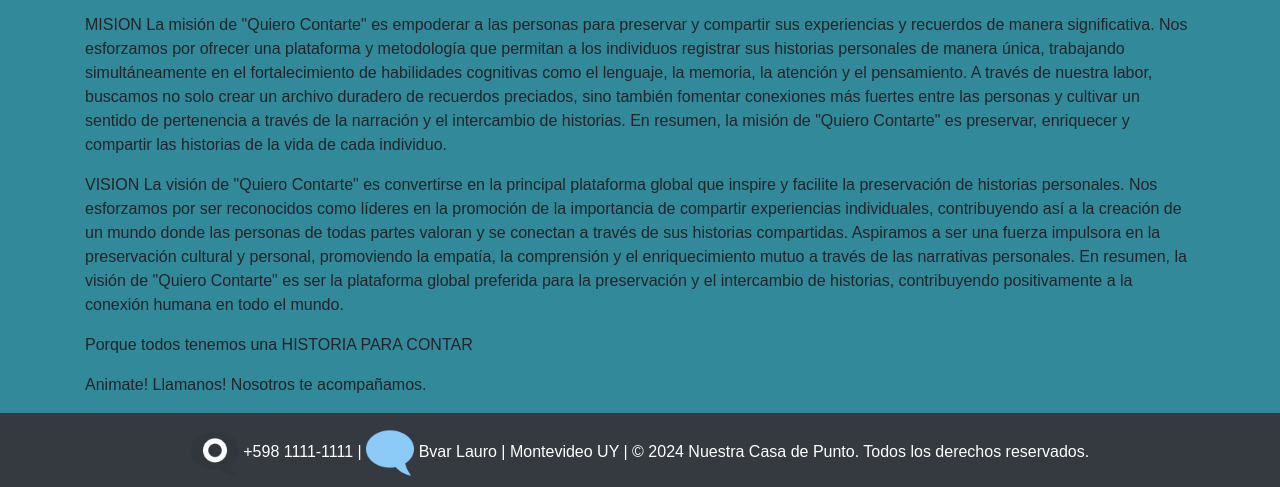
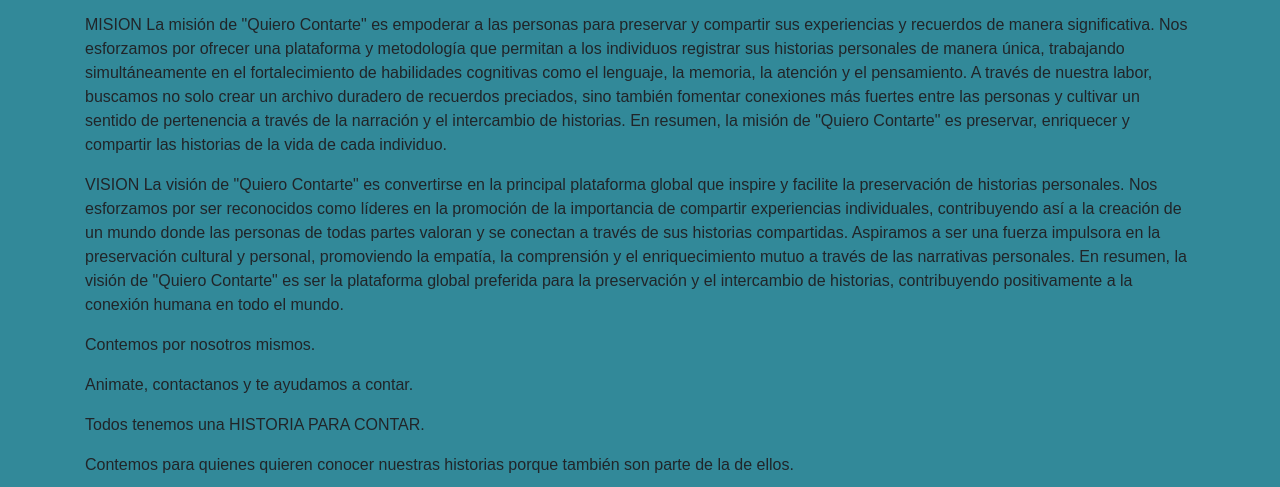
Before and after one commit to QCPATRICIA/entregafinalsyrowicz, a website: page nosotros.html in a window 1280 px wide. Shown: the part 169-656 px from the top of the page. Drawn offline with nearby package versions, Linux system fonts and the light colour scheme.

Commit message:
agrego modificaciones de texto de nosotros sobre rama nosotros

```diff
--- a/nosotros.html
+++ b/nosotros.html
@@ -37,8 +37,11 @@
             <p>VISION
             La visión de "Quiero Contarte" es convertirse en la principal plataforma global que inspire y facilite la preservación de historias personales. Nos esforzamos por ser reconocidos como líderes en la promoción de la importancia de compartir experiencias individuales, contribuyendo así a la creación de un mundo donde las personas de todas partes valoran y se conectan a través de sus historias compartidas. Aspiramos a ser una fuerza impulsora en la preservación cultural y personal, promoviendo la empatía, la comprensión y el enriquecimiento mutuo a través de las narrativas personales. En resumen, la visión de "Quiero Contarte" es ser la plataforma global preferida para la preservación y el intercambio de historias, contribuyendo positivamente a la conexión humana en todo el mundo.</p>
             </article>
-            <p>Porque todos tenemos una HISTORIA PARA CONTAR</p>
-            <P>Animate! Llamanos! Nosotros te acompañamos.</P>
+
+            <p>Contemos por nosotros mismos.</p>
+             <p>Animate, contactanos y te ayudamos a contar.</p>
+            <p>Todos tenemos una HISTORIA PARA CONTAR.</p>
+            <p>Contemos para quienes quieren conocer nuestras historias porque también son parte de la de ellos.</p>
     </main>
 
     <footer class="bg-dark text-white py-3">
```
